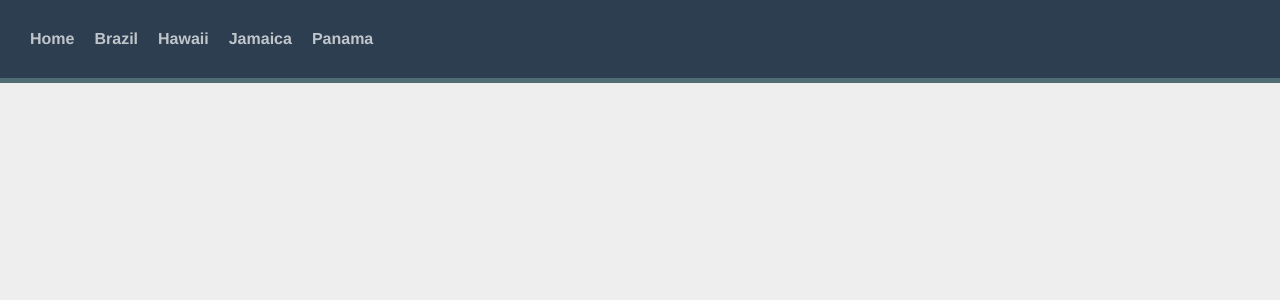
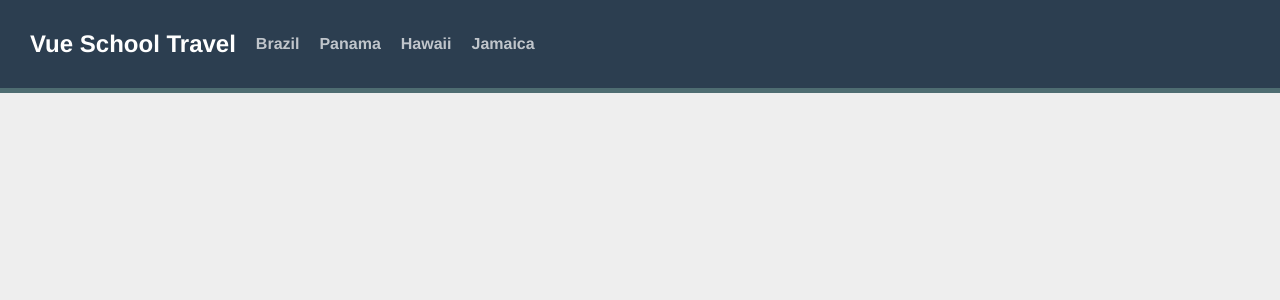
Before and after one commit to Eduardo0697/vue-router-project, a Vue app: page /destination/1/brazil in a window 1280 px wide. Shown: the top 300 px of the page. Built offline with nearby package versions, Linux system fonts and the light colour scheme.

Commit message:
Update navigation router links

```diff
--- a/src/components/TheNavigation.vue
+++ b/src/components/TheNavigation.vue
@@ -1,16 +1,26 @@
 <template>
   <div id="nav">
-    <router-link to="/">Home</router-link>
-    <router-link to="/brazil">Brazil</router-link>
-    <router-link to="/hawaii">Hawaii</router-link>
-    <router-link to="/jamaica">Jamaica</router-link>
-    <router-link to="/panama">Panama</router-link>
+    <router-link id="logo" to="/">Vue School Travel</router-link>
+    <router-link
+      v-for="destination in destinations"
+      :key="destination.id"
+      :to="{ name: 'destination.show', params: { id: destination.id , slug: destination.slug} }"
+    >
+      {{ destination.name }}
+    </router-link>
   </div>
 </template>
 
 <script>
+import sourceData from "../data.json";
+
 export default {
   name: "TheNavigation",
+  data() {
+    return {
+      destinations: sourceData.destinations,
+    };
+  },
 };
 </script>
 
--- a/src/router/index.js
+++ b/src/router/index.js
@@ -8,43 +8,13 @@ const routes = [
     component: Home,
   },
   {
-    path: "/about",
-    name: "About",
-    // route level code-splitting
-    // this generates a separate chunk (about.[hash].js) for this route
-    // which is lazy-loaded when the route is visited.
+    // You only need to change the attribute path to change the name in all the routes
+    path: "/places-to-visit/:id/:slug",
+    name: "destination.show",
     component: () =>
-      import(/* webpackChunkName: "about" */ "../views/About.vue"),
-  },
-  {
-    path: "/brazil",
-    name: "Brazil",
-    component: () =>
-      import(/* webpackChunkName: "brazil" */ "../views/Brazil.vue"),
-  },
-  {
-    path: "/panama",
-    name: "Panama",
-    component: () =>
-      import(/* webpackChunkName: "panama" */ "../views/Panama.vue"),
-  },
-  {
-    path: "/jamaica",
-    name: "Jamaica",
-    component: () =>
-      import(/* webpackChunkName: "jamaica" */ "../views/Jamaica.vue"),
-  },
-  {
-    path: "/hawaii",
-    name: "Hawaii",
-    component: () =>
-      import(/* webpackChunkName: "hawaii" */ "../views/Hawaii.vue"),
-  },
-  {
-    // You only need to change the attribute path to change the name in all the routes
-    path: "/places-to-visit/:id",
-    name: "destination.show",
-    component: () => import("../views/DestinationShow.vue"),
+      import(
+        /* webpackChunkName: "destination" */ "../views/DestinationShow.vue"
+      ),
   },
 ];
 
--- a/src/views/Home.vue
+++ b/src/views/Home.vue
@@ -5,7 +5,7 @@
       <router-link
         v-for="destination in destinations"
         :key="destination.id"
-        :to="{ name: 'destination.show', params: { id: destination.id } }">
+        :to="{ name: 'destination.show', params: { id: destination.id , slug: destination.slug} }">
         <h2>{{ destination.name }}</h2>
         <img :src="`/images/${destination.image}`" :alt="destination.name" />
       </router-link>
```
